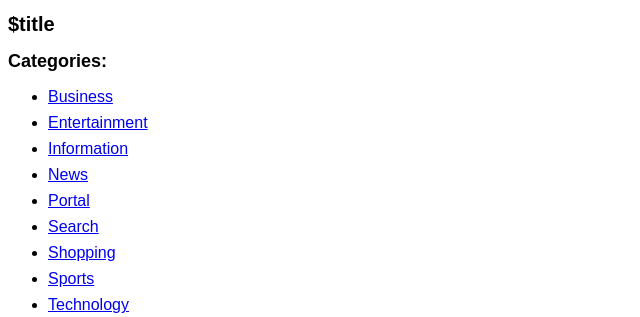
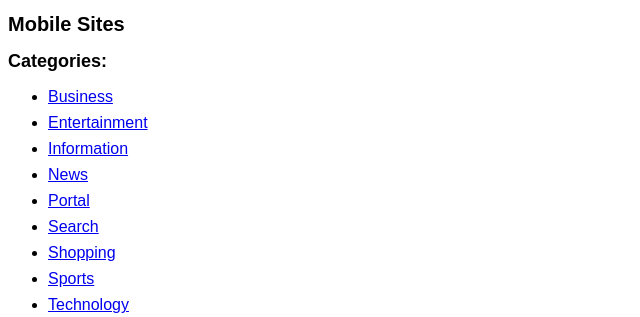
Before and after one commit to bcantoni/mobile-websites, a PHP site: page / in a window 1280 px wide. Shown: the top 317 px of the page, without its empty margins (0-640 px from the left). Run offline with PHP 8.4, Linux system fonts and the light colour scheme.

Commit message:
Oops, forgetting my php...

```diff
--- a/src/index.php
+++ b/src/index.php
@@ -44,7 +44,7 @@
 <html lang="en">
 <head>
 <meta http-equiv="Content-Type" content="text/html; charset=UTF-8">
-<title>$title</title>
+<title><?php echo $title; ?></title>
 <meta name="description" content="<?php echo $desc; ?>">
 <meta name="keywords" content="mobile,mobile web,websites,android,iphone,blackberry,windows,smartphone">
 <meta name=viewport content="width=device-width, initial-scale=1">
@@ -65,7 +65,7 @@
 </style>
 </head>
 <body>
-<h1>$title</h1>
+<h1><?php echo $title; ?></h1>
 
 <?php
   if ($idx) {
```
